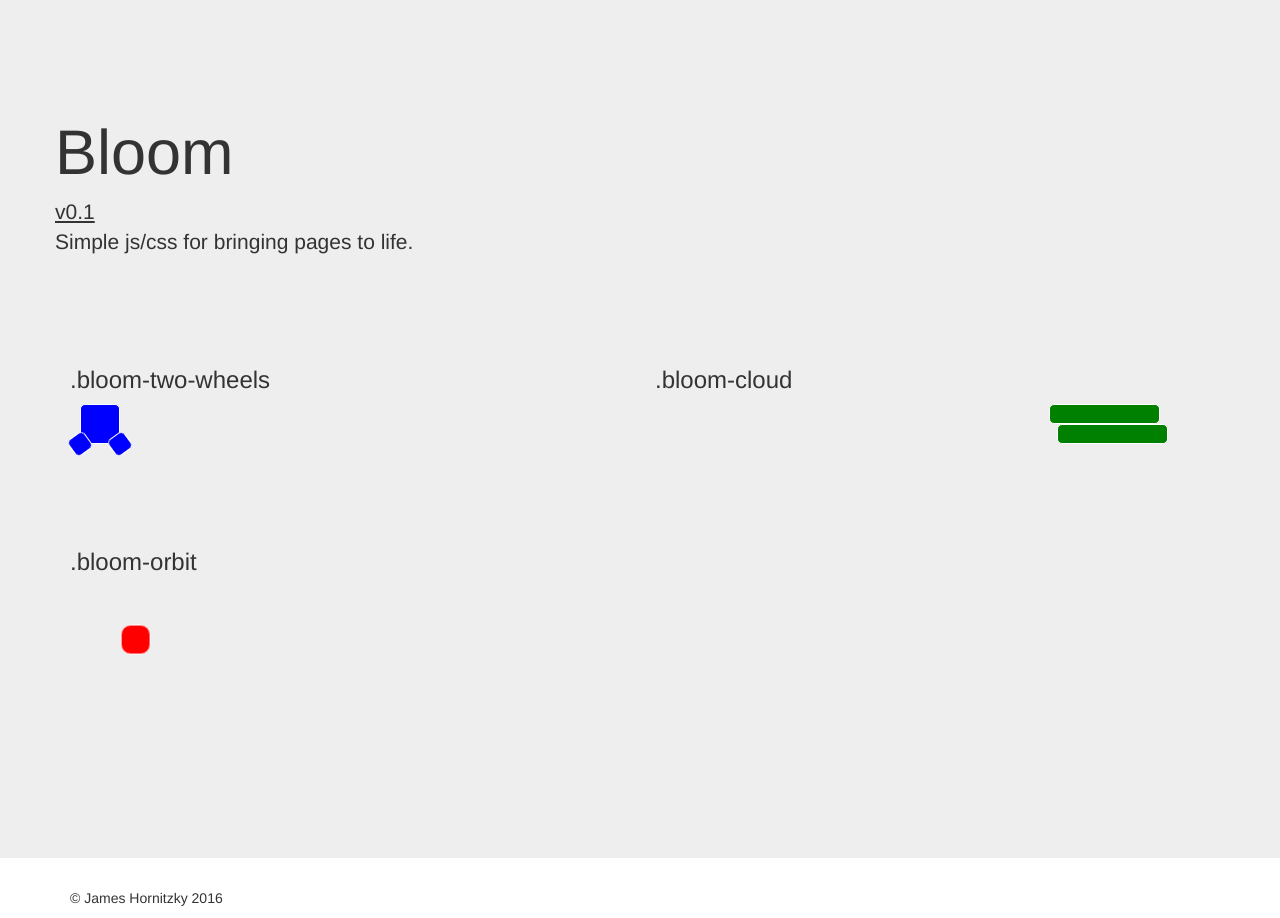
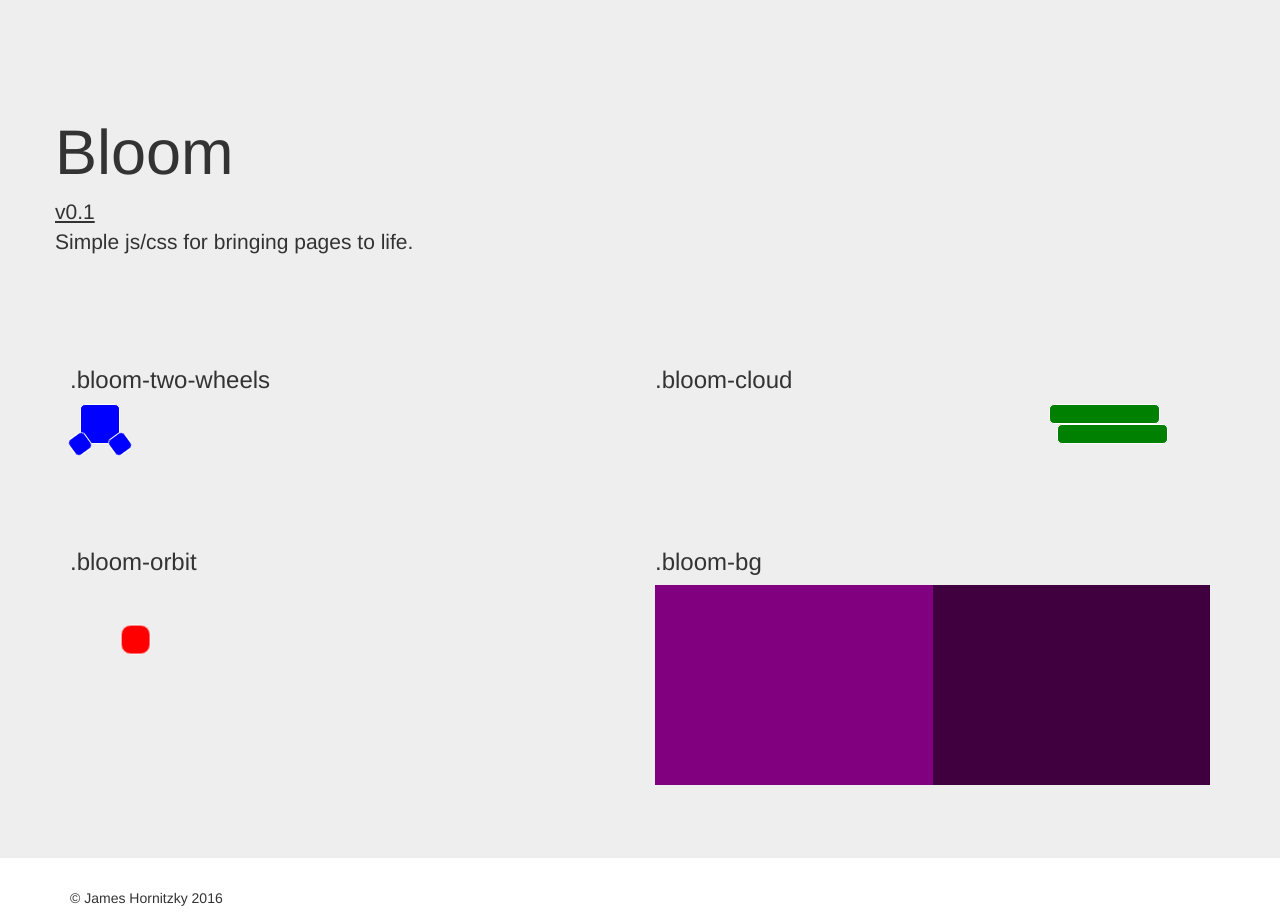
Before and after one commit to jhornitzky/bloom, a PHP site: page / in a window 1280 px wide. Run offline with PHP 8.4, Linux system fonts and the light colour scheme; some libraries are stand-ins or nearby versions.

Commit message:
half working mouse in and out animations

```diff
--- a/index.php
+++ b/index.php
@@ -105,15 +105,22 @@
 			    to   { transform: rotate(360deg) translateX(50px) rotate(-360deg); }
 			}
 
-
+			.bloom-bg {
+				background-color:purple;
+				min-height:200px;
+				position:relative;
+			}
+			.bloom-bg .screen {
+				background-color:rgba(0,0,0,0.5);
+				min-height:200px;
+				position:absolute;
+				width:50%;
+				height:50%;
+				left:50%;
+				top:0;
+			}
 
         </style>
-
-		<script>
-		  $(document).ready(function(){
-
-		  });
-		</script>
 
         <link rel="stylesheet" href="css/bootstrap-theme.min.css">
         <link rel="stylesheet" href="css/main.css">
@@ -157,6 +164,12 @@
 					<div class="orbiter"></div>
 				</div>
 			  </div>
+			  <div class="col-md-6">
+			  	<h3>.bloom-bg</h3>
+        		<div class="bloom-bg">
+					<div class="screen"></div>
+				</div>
+			  </div>
 		  </div>
       </div>
     </div>
@@ -172,5 +185,15 @@
         <script src="js/vendor/jquery.transit.min.js"></script>
         <script src="js/vendor/bootstrap.min.js"></script>
         <script src="js/main.js"></script>
+
+		<script>
+		  $(document).ready(function(){
+			  $('.bloom-bg').mouseover(function() {
+				  $(this).find('.screen').transition({x:'20%'});
+			  }).mouseleave(function() {
+				  $(this).find('.screen').transition({x:'-20%'});
+			  });
+		  });
+		</script>
     </body>
 </html>
```
